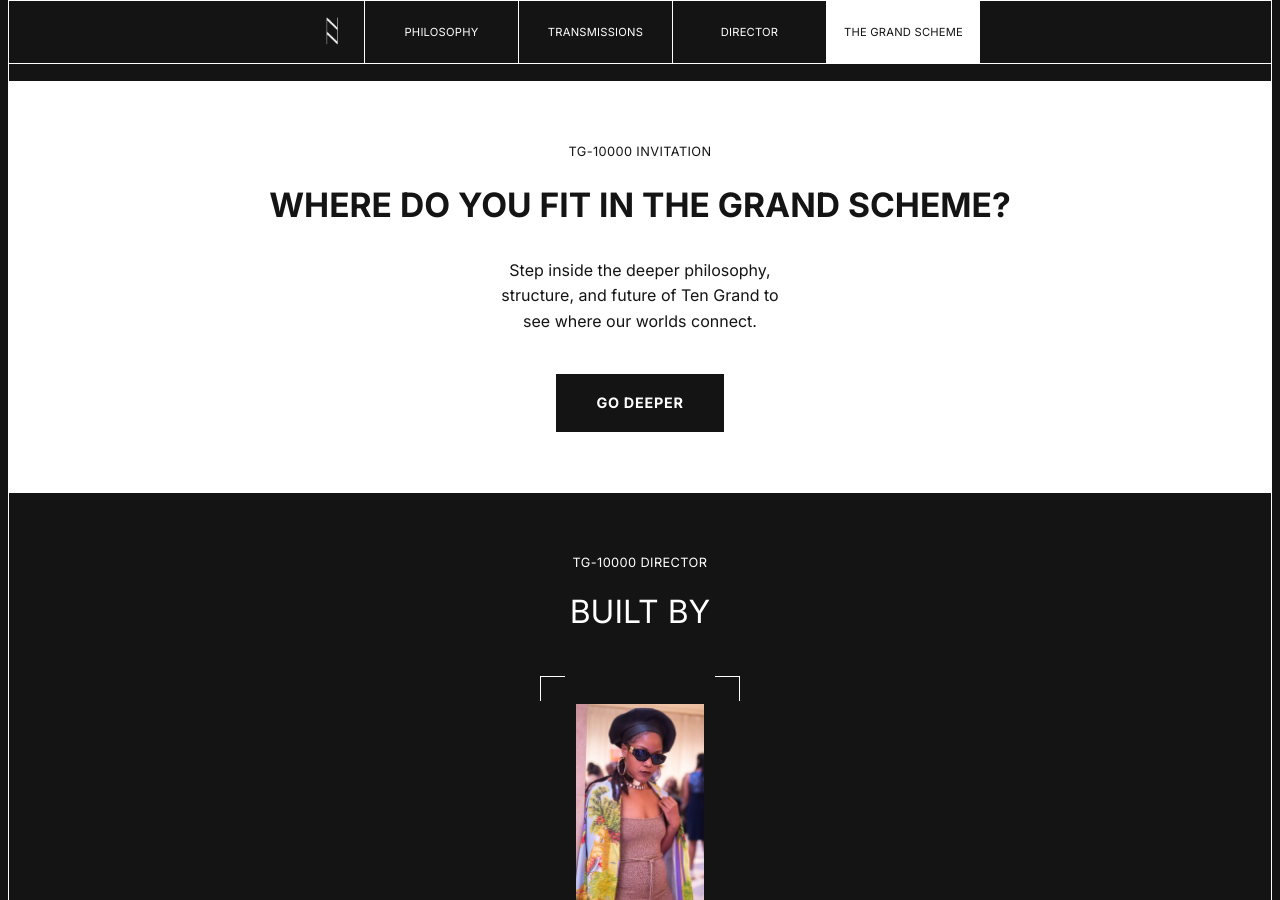
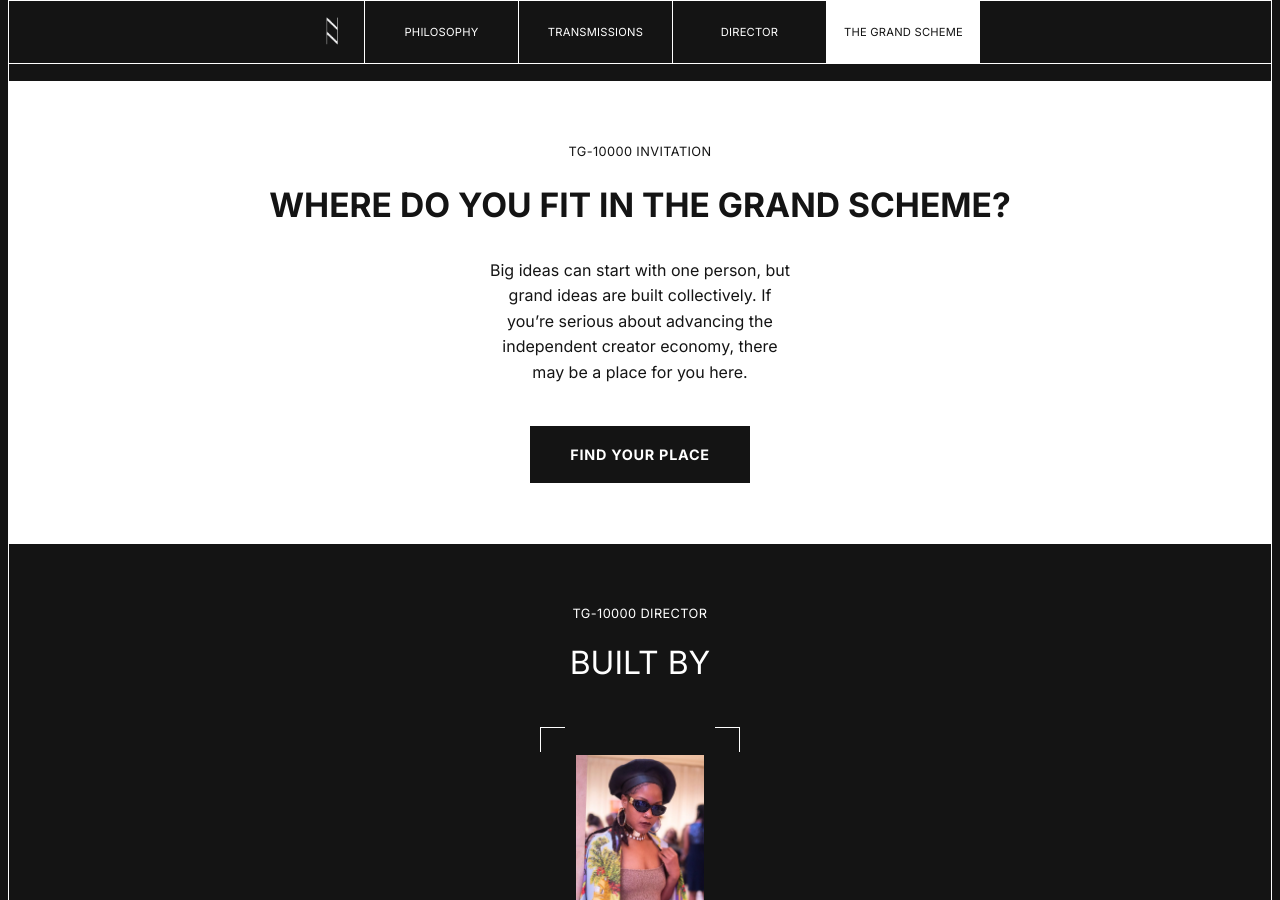
Before and after one commit to laindoe/ten-grand, a Jekyll site: the page built from index.html, in a window 1280 px wide and 900 px high, scrolled down 9388 px. Built offline with Jekyll 4.4.1, drawn with Linux system fonts in a browser that asks for light colours.

Commit message:
Update invitation card copy and button label (#107)
Claude-Session: https://claude.ai/code/session_017ynTvtGuh3qPdfkvciNjhT

Co-authored-by: Claude <noreply@anthropic.com>

```diff
--- a/index.html
+++ b/index.html
@@ -655,8 +655,8 @@
       <div class="invitation__card reveal">
         <p class="invitation__label">TG-10000 INVITATION</p>
         <h2 class="invitation__headline">WHERE DO YOU FIT IN THE GRAND SCHEME?</h2>
-        <p class="invitation__body">Step inside the deeper philosophy, structure, and future of Ten Grand to see where our worlds connect.</p>
-        <a class="invitation__button" href="https://canva.link/e4rcd0xi20snlkw" target="_blank" rel="noopener">GO DEEPER</a>
+        <p class="invitation__body">Big ideas can start with one person, but grand ideas are built collectively. If you&rsquo;re serious about advancing the independent creator economy, there may be a place for you here.</p>
+        <a class="invitation__button" href="https://canva.link/e4rcd0xi20snlkw" target="_blank" rel="noopener">FIND YOUR PLACE</a>
       </div>
     </section>
 
```
